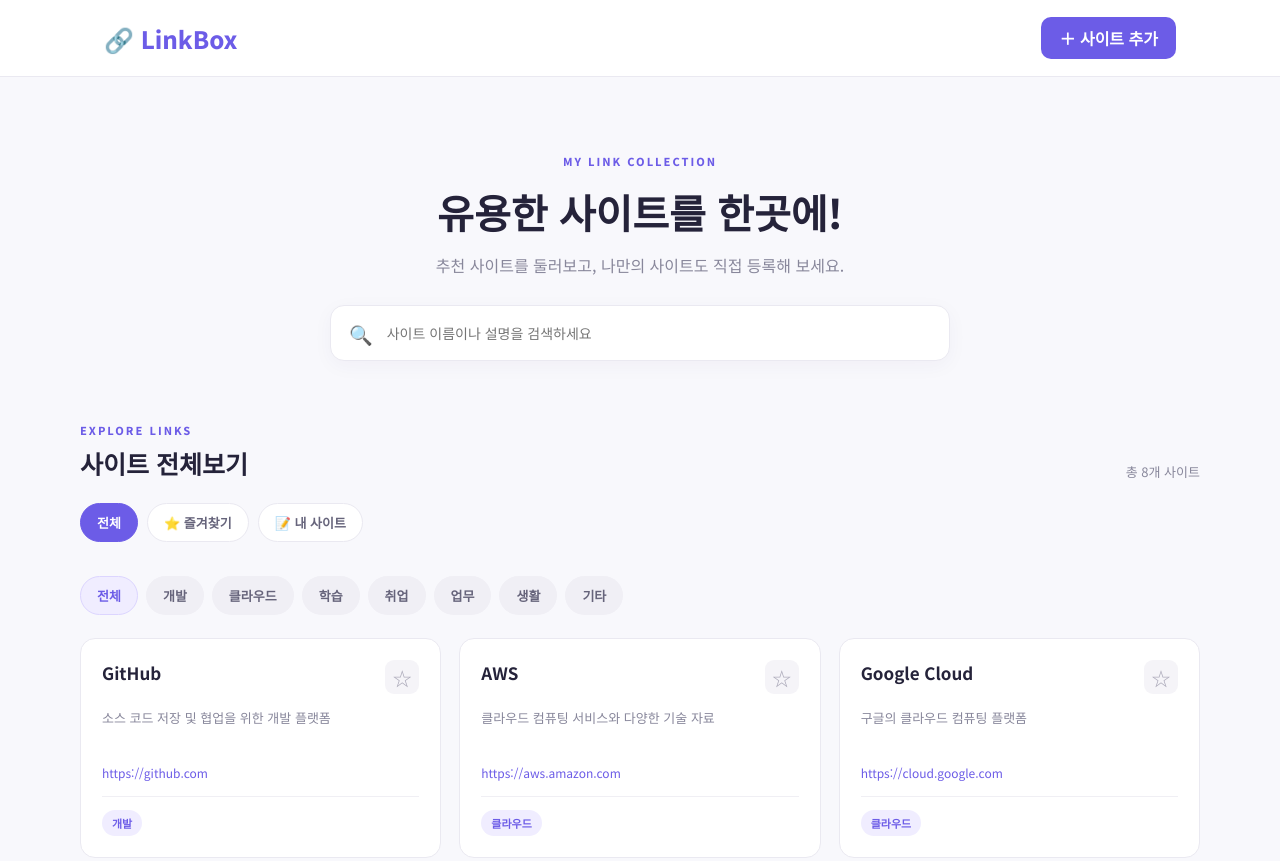
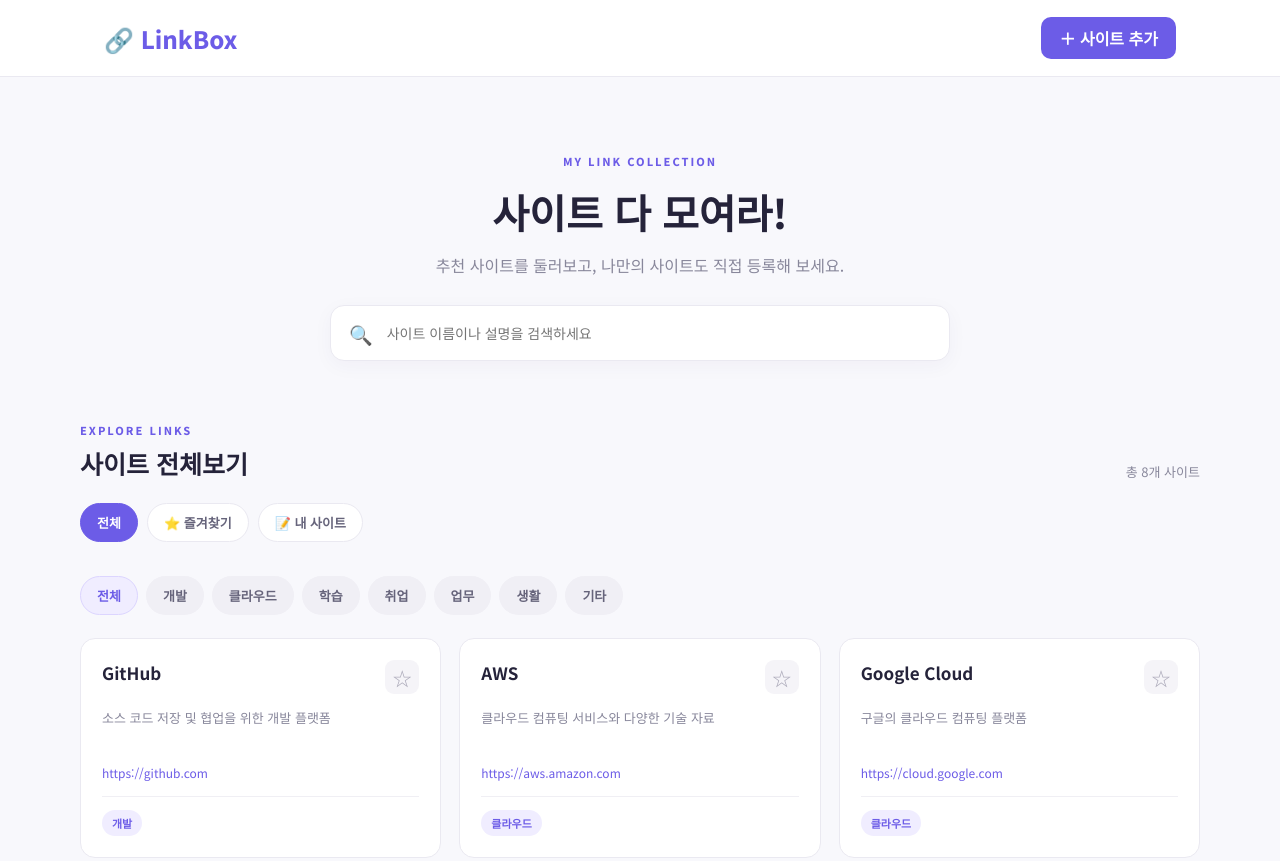
Before and after one commit to ZIYA0614/linkbox, a plain HTML site: page index.html in a window 1280 px wide. Shown: the top 861 px of the page. Drawn offline with Linux system fonts and the light colour scheme.

Commit message:
change index.html

```diff
--- a/index.html
+++ b/index.html
@@ -19,7 +19,7 @@
   <main class="container">
     <section class="hero">
       <span class="eyebrow">MY LINK COLLECTION</span>
-      <h1>유용한 사이트를 한곳에!</h1>
+      <h1>사이트 다 모여라!</h1>
       <p>추천 사이트를 둘러보고, 나만의 사이트도 직접 등록해 보세요.</p>
 
       <div class="search-box">
```
